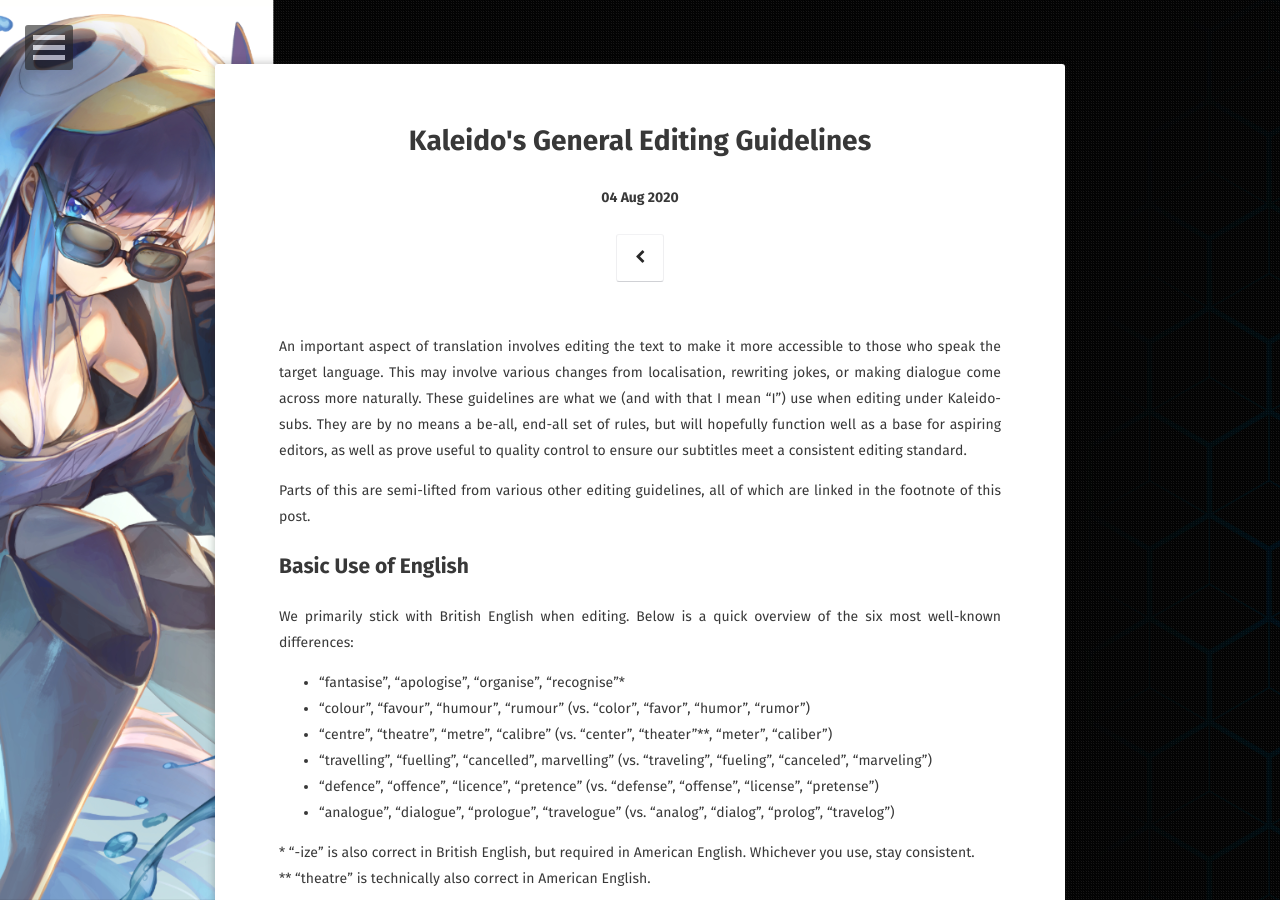
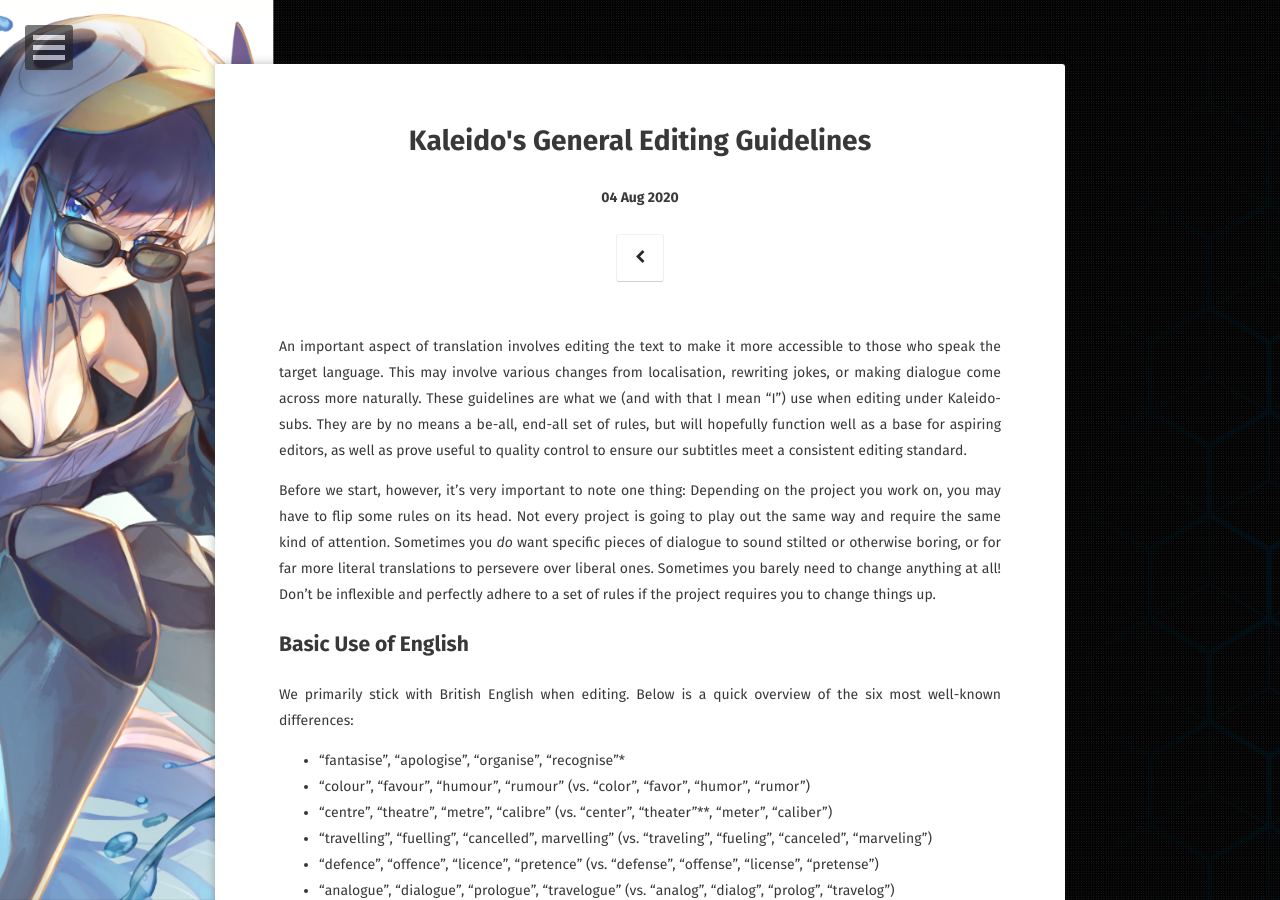
Before and after one commit to LightArrowsEXE/moon_blog, a Jekyll site: the page built from _posts/2020-08-04-editing-stylesheet.md, in a window 1280 px wide and 900 px high. Built offline with Jekyll 4.4.1, drawn with Linux system fonts in a browser that asks for light colours; some web fonts are replaced.

Commit message:
Add flexibility clause

```diff
--- a/_posts/2020-08-04-editing-stylesheet.md
+++ b/_posts/2020-08-04-editing-stylesheet.md
@@ -11,7 +11,8 @@ comments: true
 
 An important aspect of translation involves editing the text to make it more accessible to those who speak the target language. This may involve various changes from localisation, rewriting jokes, or making dialogue come across more naturally. These guidelines are what we (and with that I mean "I") use when editing under Kaleido-subs. They are by no means a be-all, end-all set of rules, but will hopefully function well as a base for aspiring editors, as well as prove useful to quality control to ensure our subtitles meet a consistent editing standard.
 
-Parts of this are semi-lifted from various other editing guidelines, all of which are linked in the footnote of this post.
+Before we start, however, it's very important to note one thing: Depending on the project you work on, you may have to flip some rules on its head. Not every project is going to play out the same way and require the same kind of attention. Sometimes you *do* want specific pieces of dialogue to sound stilted or otherwise boring, or for far more literal translations to persevere over liberal ones. Sometimes you barely need to change anything at all! Don't be inflexible and perfectly adhere to a set of rules if the project requires you to change things up.
+
 
 ## Basic Use of English
 
```
